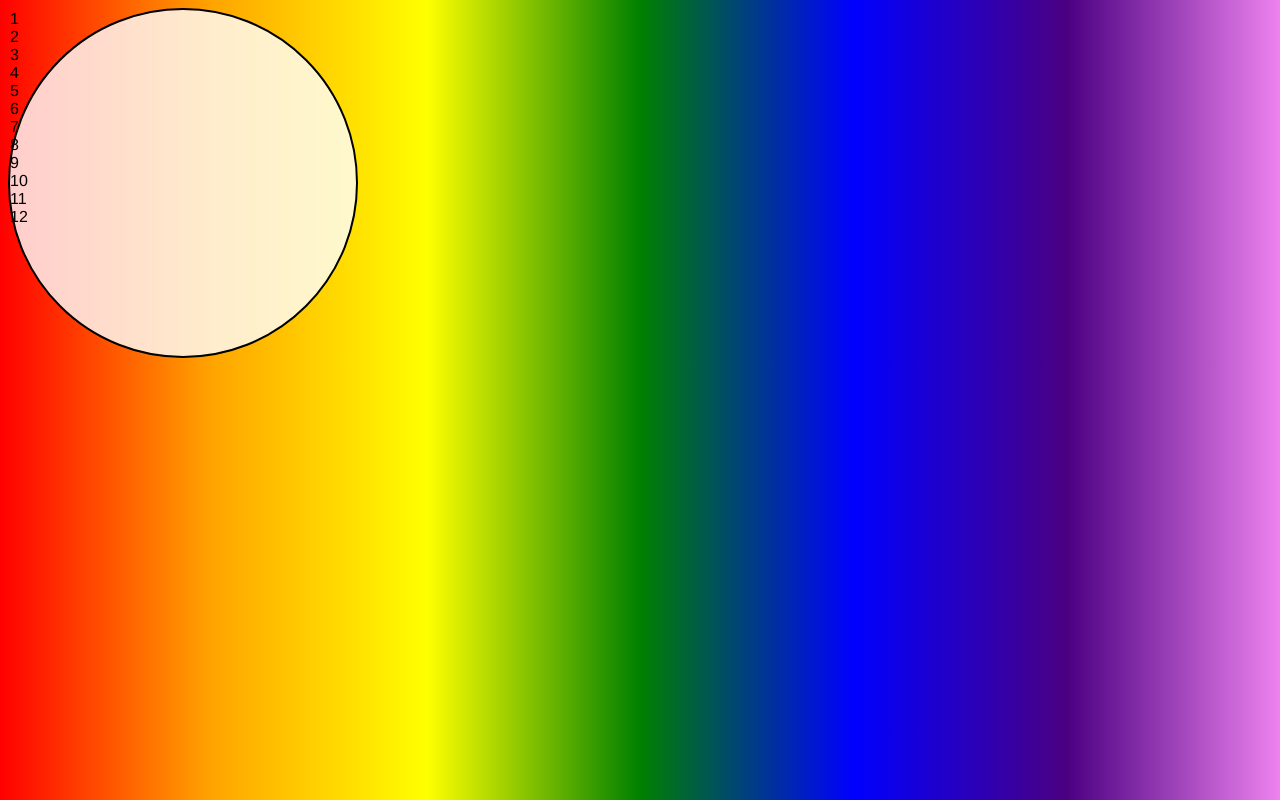
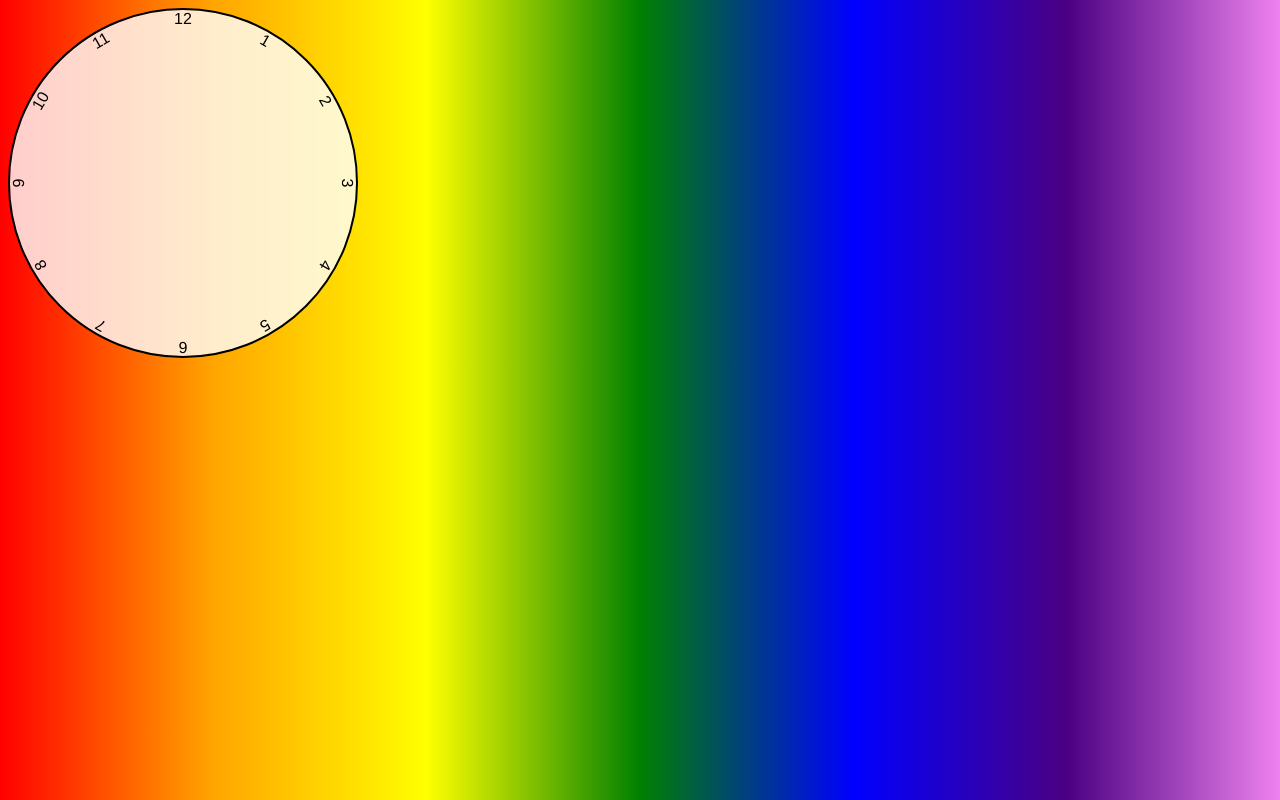
Before and after one commit to thebialy/day2_javaclock, a plain HTML site: page index.html in a window 1280 px wide. Drawn offline with Linux system fonts and the light colour scheme.

Commit message:
numbers are placed around the clock face

```diff
--- a/styles.css
+++ b/styles.css
@@ -13,4 +13,25 @@ body {
     background-color: rgba(255, 255, 255, .8);
     border-radius: 50%;
     border: 2px solid black;
+    position: relative;
 }
+
+.clock .number {
+    position: absolute;
+    width: 100%;
+    height: 100%;
+    text-align: center;
+    transform: rotate(var(--rotation));
+}
+
+.clock .number1 { --rotation: 30deg; }
+.clock .number2 { --rotation: 60deg; }
+.clock .number3 { --rotation: 90deg; }
+.clock .number4 { --rotation: 120deg; }
+.clock .number5 { --rotation: 150deg; }
+.clock .number6 { --rotation: 180deg; }
+.clock .number7 { --rotation: 210deg; }
+.clock .number8 { --rotation: 240deg; }
+.clock .number9 { --rotation: 270deg; }
+.clock .number10 { --rotation: 300deg; }
+.clock .number11 { --rotation: 330deg; }
```
